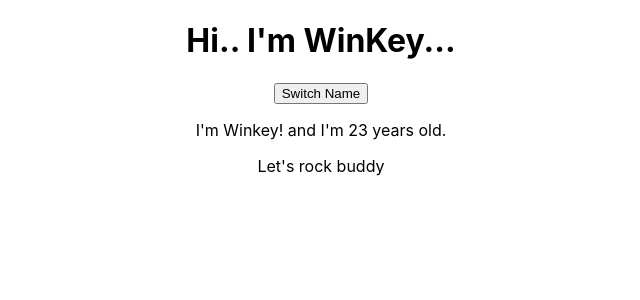
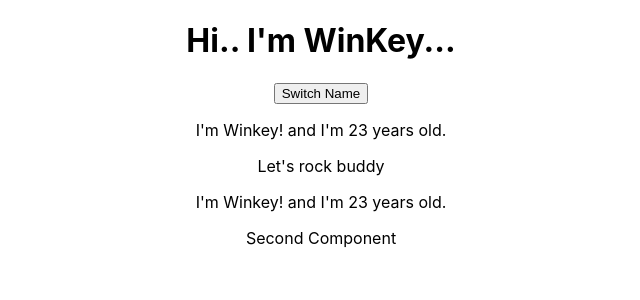
Before and after one commit to Win-key/React-Demo, a React (Create React App) app: page / in a window 1280 px wide. Shown: the top 300 px of the page, without its empty margins (319-959 px from the left). Built offline with nearby package versions, Linux system fonts and the light colour scheme.

Commit message:
State/stateles, Parent to child passing function as param

```diff
--- a/src/App.js
+++ b/src/App.js
@@ -1,10 +1,17 @@
-import React,{useState} from 'react';//, { Component }
+import React,{Component} from 'react';//, { Component }
 //import logo from './logo.svg';
 import './App.css';
 import Person from './Person/Person'
 
-const App = props=> {
-  const [ personState, setPersonState] = useState({
+class App extends Component {
+
+  state = {
+    person : [
+      {name : 'Winkey', age : 23}
+    ],
+    otherState : 'something else'
+  };
+  /*const [ personState, setPersonState] = useState({
     person : [
       {name : 'Winkey', age : 23}
     ],
@@ -13,25 +20,26 @@ const App = props=> {
 
   const [ otherState, setOtherState] = useState({
     otherState : 'something else'
-  });
+  });*/
 
-  const switchNameHandler = () => {
+  switchNameHandler = ([name, age]) => {
     console.log('Was clicked');
-    setPersonState({person : [
-      {name : 'Venkatesh', age : 23}
+    //setPersonState
+    this.setState({person : [
+      {name : name, age : age}
     ]});
-  }
+  };
 
-  console.log(personState, otherState);
-
+  render(){
     return (
       <div className="App">
         <h1>Hi.. I'm WinKey...</h1>
-        <button onClick={switchNameHandler}>Switch Name</button>
-        <Person name={personState.person[0].name} age={personState.person[0].age}>Let's rock buddy</Person>
+        <button onClick={this.switchNameHandler.bind(this, ['Venkatesh',24])}>Switch Name</button>
+        <Person name={this.state.person[0].name} age={this.state.person[0].age} click={this.switchNameHandler.bind(this, ['Venky',23])}>Let's rock buddy</Person>
+        <Person name={this.state.person[0].name} age={this.state.person[0].age} click={()=>this.switchNameHandler( ['React',4])}>Second Component</Person>
       </div>
     );
-
+  };
 }
 
 export default App;
--- a/src/Person/Person.js
+++ b/src/Person/Person.js
@@ -4,7 +4,7 @@ const person = (props) => {
     return (
     <div>
         <p>I'm {props.name}! and I'm {props.age} years old.</p>
-        <p>{props.children}</p>
+        <p onClick={props.click}>{props.children}</p>
     </div>
     );
 };
```
Also changed, not shown: Notes.txt.
